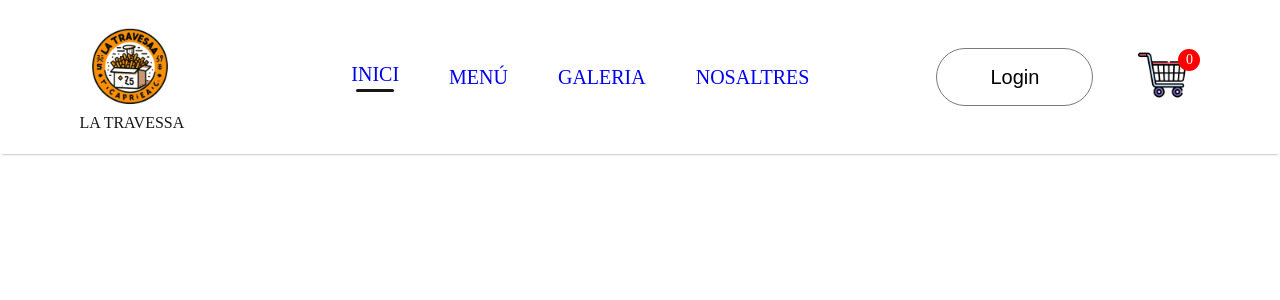
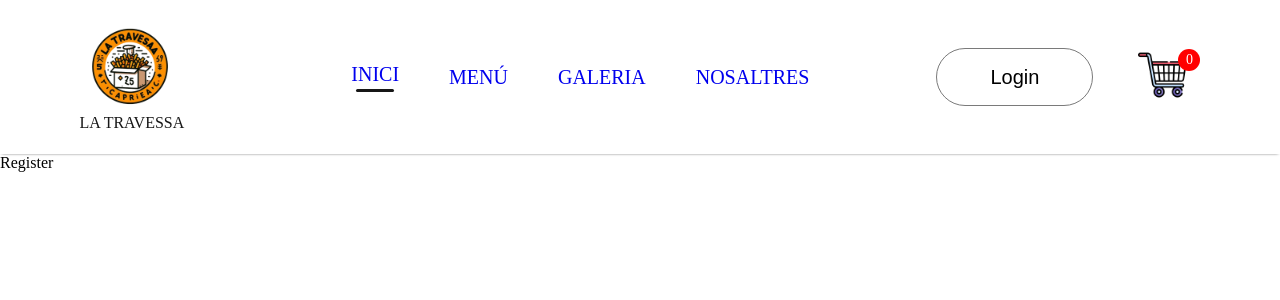
Before and after one commit to ccmc26/TREBALLFINALDEC, a React (Create React App) app in the folder frontend/: page /register in a window 1280 px wide. Shown: the top 300 px of the page. Built offline with nearby package versions, Linux system fonts and the light colour scheme.

Commit message:
item canvia de pagina

```diff
--- a/frontend/src/Pages/Inici.jsx
+++ b/frontend/src/Pages/Inici.jsx
@@ -1,13 +1,12 @@
 import React from 'react'
 import Hero from '../Components/Hero/Hero'
 // import Popular from '../Components/Popular/Popular'
-import Item from '../Components/Item/Item'
+
 
 const Inici = () => {
   return (
     <div>
       <Hero/>
-      <Item />
       {/* <Popular/> */}
     </div>
   )
--- a/frontend/src/Pages/Menu.jsx
+++ b/frontend/src/Pages/Menu.jsx
@@ -1,8 +1,12 @@
 import React from 'react'
+
+import Item from '../Components/Item/Item'
 
 const Menu = () => {
   return (
-    <div>Menu</div>
+    <div>
+      <Item />
+    </div>
   )
 }
 
--- /dev/null
+++ b/frontend/src/Pages/Register.jsx
@@ -0,0 +1,9 @@
+import React from 'react'
+
+const Register = () => {
+  return (
+    <div>Register</div>
+  )
+}
+
+export default Register;
--- a/frontend/src/Routes/AppRoutes.jsx
+++ b/frontend/src/Routes/AppRoutes.jsx
@@ -6,6 +6,7 @@
 import Product from '../Pages/Product';
 import Cart from '../Pages/Cart'
 import LoginSignUp from '../Pages/LoginSignUp'
+import Register from '../Pages/Register'
 
 export const AppRoutes = () => {
   return (
@@ -17,6 +18,7 @@
         </Route>
         <Route path="/cart" element={<Cart/>}/>
         <Route path='/login' element={<LoginSignUp/>}/>
+        <Route path='/register' element={<Register/>}/>
     </Routes>
   )
 }
```
